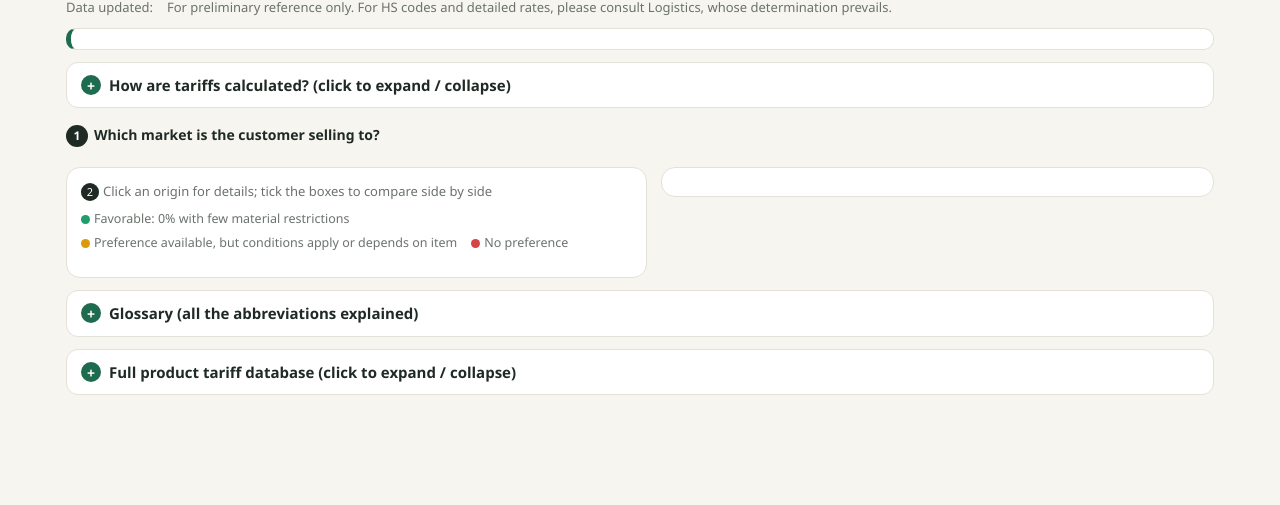
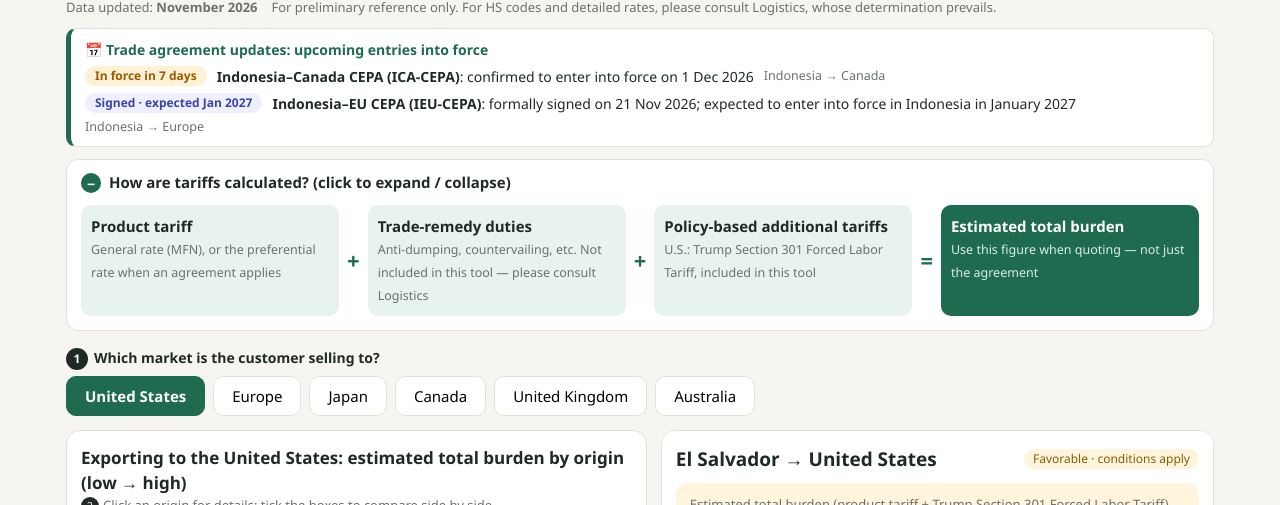
Before and after one commit to rubyhsieh-git/tariff-query-tool-en, a plain HTML site: page index.html in a window 1280 px wide. Shown: the part 59-564 px from the top of the page. Drawn offline with Linux system fonts and the light colour scheme.

Commit message:
index.html
update

```diff
--- a/index.html
+++ b/index.html
@@ -433,4 +433,106 @@ function renderDetail(){
 function renderCompare(){
   const sel = marketRules().filter(r => checked.has(key(r)));
   $("#cmpPanel").hidden = sel.length < 2;
-  if (sel.l
+  if (sel.length < 2) return;
+  $("#cmpTitle").textContent = `Side-by-side comparison: exporting to ${market === US ? "the " : ""}${market} (${sel.length} origins)`;
+  const rowsDef = [
+    ["Est. total burden", r => `<b>${esc(aug(r).t)}</b>${aug(r).tc ? `<br><span class="muted">${esc(aug(r).tc)}</span>` : ""}`],
+    ...(market === US ? [["Product tariff", r => esc(aug(r).d)], [S301, r => esc(aug(r).s)]] : []),
+    ["Status", r => { const s = statusInfo(r.status); return `<span class="chip ${s.cls}">${s.label}</span>`; }],
+    ["Chinese fabric?", r => matText(aug(r).cf, aug(r).cfn)],
+    ["Chinese yarn?", r => matText(aug(r).cy, aug(r).cyn)],
+    ["Conclusion", r => gl(aug(r).p)],
+    ["Agreement", r => gl(r.agreement)]
+  ];
+  $("#cmpTable").innerHTML = `<thead><tr><th></th>${sel.map(r => `<th>${esc(r.origin)}</th>`).join("")}</tr></thead>
+    <tbody>${rowsDef.map(([lbl,fn]) => `<tr><th>${lbl}</th>${sel.map(r => `<td>${fn(r)}</td>`).join("")}</tr>`).join("")}</tbody>`;
+}
+
+function renderDB(){
+  const fo = $("#fOrigin").value, fm = $("#fMarket").value, fa = $("#fAgree").value, kw = $("#fKey").value.trim().toLowerCase();
+  const showUS = fm === "all" || fm === US;
+  const list = rules.filter(r => {
+    if (fo !== "all" && r.origin !== fo) return false;
+    if (fm !== "all" && r.market !== fm) return false;
+    const has = !/No preferential tariff|^MFN$/.test(r.agreement);
+    if (fa === "yes" && !has) return false;
+    if (fa === "no" && has) return false;
+    if (kw && !Object.values(r).join(" ").toLowerCase().includes(kw) && !aug(r).p.toLowerCase().includes(kw)) return false;
+    return true;
+  });
+  $("#db").innerHTML = `<thead><tr><th>Market</th><th>Origin</th><th>Product tariff</th>${showUS?`<th>${S301}</th>`:""}<th>China fabric</th><th>Conclusion</th><th>Agreement</th><th>Rules of origin</th></tr></thead>
+  <tbody>${list.map(r => { const a = aug(r), st = statusInfo(r.status); return `<tr>
+    <td>${esc(r.market)}</td><td>${esc(r.origin)}</td>
+    <td><b>${esc(a.d)}</b><br><span class="chip ${st.cls}">${st.label}</span></td>
+    ${showUS ? `<td>${r.market===US ? esc(a.s) : '<span class="muted">—</span>'}</td>` : ""}
+    <td>${a.cf==="y"?"✅":a.cf==="n"?"❌":'<span class="muted">—</span>'}</td>
+    <td>${gl(a.p)}</td><td>${gl(r.agreement)}</td><td style="white-space:pre-line">${gl(r.originRule)}</td></tr>`; }).join("") || `<tr><td colspan="8" class="muted">No matching records</td></tr>`}</tbody>`;
+}
+
+function copy(text){
+  const done = () => { const t = $("#toast"); t.classList.add("on"); setTimeout(() => t.classList.remove("on"), 1400); };
+  if (navigator.clipboard && window.isSecureContext) navigator.clipboard.writeText(text).then(done, () => fallback());
+  else fallback();
+  function fallback(){ const ta = document.createElement("textarea"); ta.value = text; document.body.appendChild(ta); ta.select(); try{document.execCommand("copy");}catch(e){} ta.remove(); done(); }
+}
+
+function renderNews(){
+  const today = new Date(); today.setHours(0,0,0,0);
+  $("#news").innerHTML = `<h4>📅 Trade agreement updates: upcoming entries into force</h4><ul>${FTA_NEWS.map((n,i) => {
+    let badge;
+    if (n.eff) {
+      const d = Math.round((new Date(n.eff + "T00:00:00") - today) / 86400000);
+      badge = d > 0 ? `<span class="nbadge soon">In force in ${d} day${d===1?"":"s"}</span>` : `<span class="nbadge live">In force</span>`;
+    } else badge = `<span class="nbadge signed">Signed · expected ${esc(n.expect)}</span>`;
+    return `<li data-i="${i}">${badge}<span class="nname"><b>${esc(n.name)}</b>: ${esc(n.text)}</span><span class="route">${esc(n.origin)} → ${esc(n.market)}</span></li>`;
+  }).join("")}</ul>`;
+  $("#news").onclick = e => {
+    const li = e.target.closest("li"); if (!li) return;
+    const n = FTA_NEWS[+li.dataset.i];
+    selectMarket(n.market);
+    current = rules.find(r => r.market === n.market && r.origin === n.origin);
+    renderRank(); renderDetail();
+    $("#detail").scrollIntoView({behavior:"smooth", block:"start"});
+  };
+}
+
+function selectMarket(m){
+  market = m; checked.clear();
+  current = marketRules()[0];
+  renderMarkets(); renderRank(); renderDetail(); renderCompare();
+}
+
+/* ===== init ===== */
+(function init(){
+  $("#dataDate").textContent = DATA_DATE;
+  renderNews();
+  if (window.matchMedia("(min-width: 821px)").matches) $("#howBox").open = true;
+  $("#gloss").innerHTML = GLOSS.map(([t,d]) => `<div><b>${esc(t)}</b>&nbsp; ${esc(d)}</div>`).join("");
+  $("#fOrigin").innerHTML = `<option value="all">All origins</option>` + origins.map(o => `<option>${esc(o)}</option>`).join("");
+  $("#fMarket").innerHTML = `<option value="all">All markets</option>` + markets.map(o => `<option>${esc(o)}</option>`).join("");
+  ["#fOrigin","#fMarket","#fAgree"].forEach(s => $(s).addEventListener("change", renderDB));
+  $("#fKey").addEventListener("input", renderDB);
+
+  $("#marketSeg").addEventListener("click", e => { const b = e.target.closest("button"); if (b) selectMarket(b.dataset.m); });
+  $("#rank").addEventListener("click", e => {
+    if (e.target.matches("input[type=checkbox]")) {
+      const k = e.target.dataset.c; e.target.checked ? checked.add(k) : checked.delete(k); renderCompare(); return;
+    }
+    if (e.target.closest(".term")) return;
+    const row = e.target.closest(".row"); if (!row) return;
+    current = rules.find(r => key(r) === row.dataset.k);
+    renderRank(); renderDetail();
+    if (window.matchMedia("(max-width: 820px)").matches) $("#detail").scrollIntoView({behavior:"smooth", block:"start"});
+  });
+  $("#clearCmp").onclick = () => { checked.clear(); renderRank(); renderCompare(); };
+  document.addEventListener("click", e => {
+    document.querySelectorAll(".term.show").forEach(t => { if (t !== e.target) t.classList.remove("show"); });
+    if (e.target.classList.contains("term")) e.target.classList.toggle("show");
+  });
+
+  selectMarket(US);
+  renderDB();
+})();
+</script>
+</body>
+</html>
```
